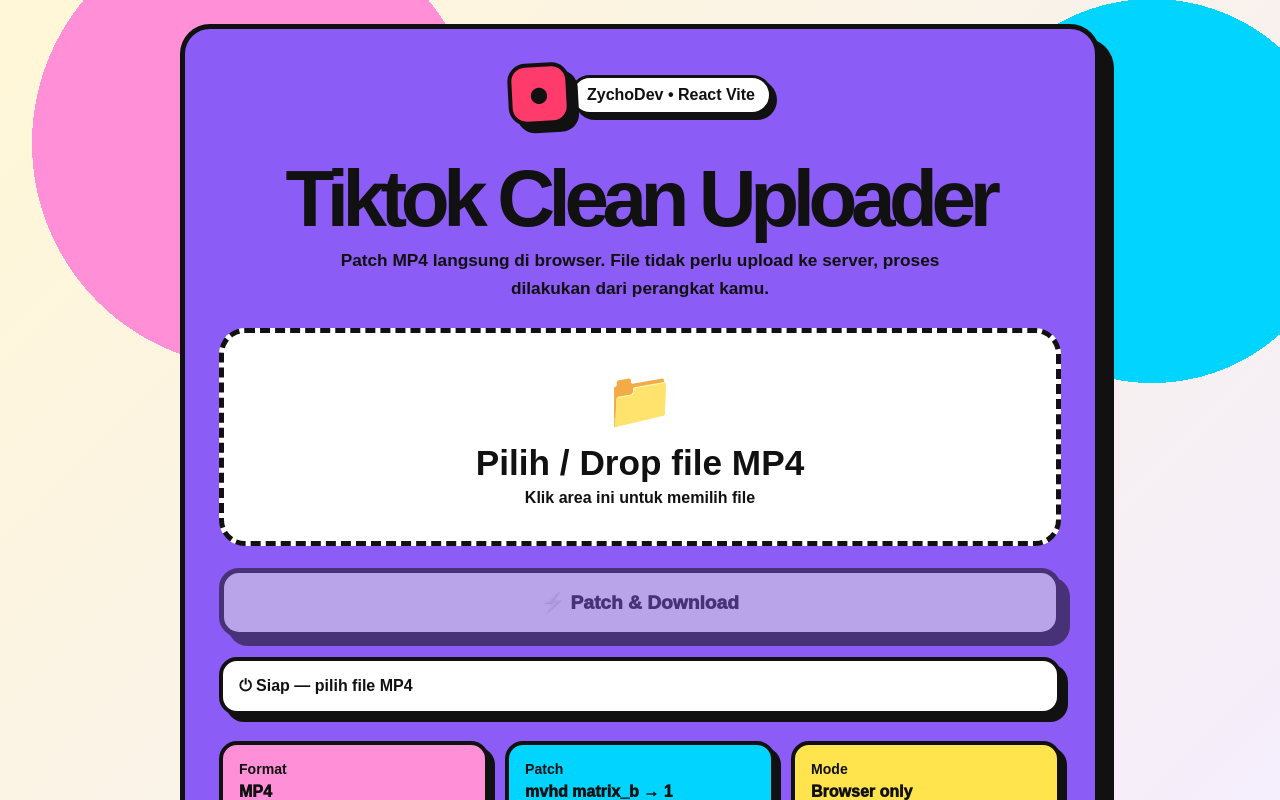
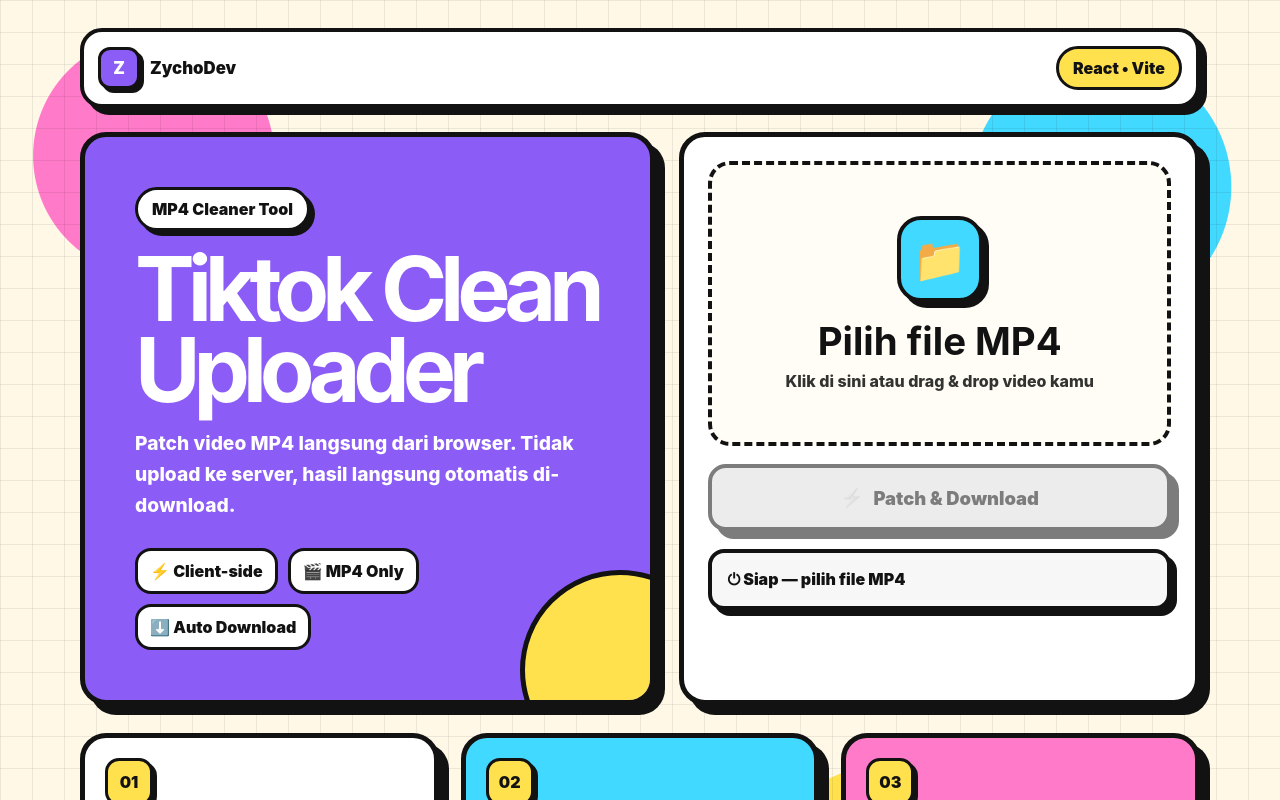
Before and after one commit to 4ETHERVEIL/uploader-tik, a React (Vite) app: page / in a window 1280 px wide. Shown: the top 800 px of the page. Built offline with nearby package versions, Linux system fonts and the light colour scheme.

Commit message:
Feat: push from GitHub Fast Push

```diff
--- a/src/App.jsx
+++ b/src/App.jsx
@@ -194,21 +194,37 @@
     }
   }
 
+
   return (
     <main className="page">
-      <section className="uploader">
-        <div className="brand">
-          <div className="icon">⬤</div>
-          <span className="pill">ZychoDev • React Vite</span>
+      <section className="shell">
+        <nav className="topbar">
+          <div className="logo">
+            <span className="logo-mark">Z</span>
+            <span>ZychoDev</span>
+          </div>
+          <span className="nav-badge">React • Vite</span>
+        </nav>
+
+        <div className="hero-grid">
+          <section className="hero-card">
+            <span className="eyebrow">MP4 Cleaner Tool</span>
             <h1>Tiktok Clean Uploader</h1>
             <p>
-            Patch MP4 langsung di browser. File tidak perlu upload ke server,
-            proses dilakukan dari perangkat kamu.
+              Patch video MP4 langsung dari browser. Tidak upload ke server,
+              hasil langsung otomatis di-download.
             </p>
+
+            <div className="feature-row">
+              <span>⚡ Client-side</span>
+              <span>🎬 MP4 Only</span>
+              <span>⬇️ Auto Download</span>
             </div>
+          </section>
 
+          <section className="upload-panel">
             <div
-          className={`drop-zone ${dragActive ? 'active' : ''}`}
+              className={`drop-zone ${dragActive ? 'active' : ''} ${selectedFile ? 'has-file' : ''}`}
               onDragOver={onDragOver}
               onDragLeave={onDragLeave}
               onDrop={onDrop}
@@ -222,9 +238,13 @@
                 onChange={onInputChange}
               />
 
-          <div className="drop-icon">📁</div>
-          <h2>{selectedFile ? shortName(selectedFile.name) : 'Pilih / Drop file MP4'}</h2>
-          <p>{selectedFile ? `${(selectedFile.size / 1024 / 1024).toFixed(2)} MB` : 'Klik area ini untuk memilih file'}</p>
+              <div className="file-icon">{selectedFile ? '🎞️' : '📁'}</div>
+              <h2>{selectedFile ? shortName(selectedFile.name) : 'Pilih file MP4'}</h2>
+              <p>
+                {selectedFile
+                  ? `${(selectedFile.size / 1024 / 1024).toFixed(2)} MB • klik untuk ganti file`
+                  : 'Klik di sini atau drag & drop video kamu'}
+              </p>
             </div>
 
             <button
@@ -232,32 +252,39 @@
               disabled={!selectedFile || isProcessing}
               onClick={patchAndDownload}
             >
-          {isProcessing ? 'Memproses...' : '⚡ Patch & Download'}
+              <span>{isProcessing ? '⏳' : '⚡'}</span>
+              {isProcessing ? 'Lagi diproses...' : 'Patch & Download'}
             </button>
 
             <div className={`status ${status.state}`}>
               {status.text}
             </div>
-
-        <div className="info-grid">
-          <article>
-            <strong>Format</strong>
-            <span>MP4</span>
-          </article>
-          <article>
-            <strong>Patch</strong>
-            <span>mvhd matrix_b → 1</span>
-          </article>
-          <article>
-            <strong>Mode</strong>
-            <span>Browser only</span>
-          </article>
+          </section>
         </div>
 
+        <section className="info-grid">
+          <article>
+            <div className="mini-icon">01</div>
+            <strong>Pilih Video</strong>
+            <span>Ambil file `.mp4` dari perangkat kamu.</span>
+          </article>
+
+          <article>
+            <div className="mini-icon">02</div>
+            <strong>Patch Otomatis</strong>
+            <span>Tool mengubah matrix MP4 tanpa server.</span>
+          </article>
+
+          <article>
+            <div className="mini-icon">03</div>
+            <strong>Download Hasil</strong>
+            <span>File baru akan tersimpan sebagai `_clean.mp4`.</span>
+          </article>
+        </section>
+
         <footer>
-          <a href="https://www.tiktok.com/@0x0g0ds" target="_blank" rel="noreferrer">🎵 TikTok</a>
-          <a href="https://github.com/potaldogg" target="_blank" rel="noreferrer">🐙 GitHub</a>
-          <a href="https://instagram.com/potaldogg" target="_blank" rel="noreferrer">📷 Instagram</a>
+          <a href="https://www.tiktok.com/@0x0g0ds" target="_blank" rel="noreferrer">TikTok</a>
+          <a href="https://instagram.com/potaldogg" target="_blank" rel="noreferrer">Instagram</a>
         </footer>
       </section>
     </main>
--- a/src/styles.css
+++ b/src/styles.css
@@ -1,3 +1,16 @@
+:root {
+  --ink: #121212;
+  --paper: #fff8e7;
+  --purple: #8b5cf6;
+  --yellow: #ffe14d;
+  --cyan: #41d9ff;
+  --pink: #ff7ac8;
+  --green: #64f58d;
+  --red: #ff6464;
+  --shadow: 10px 10px 0 var(--ink);
+  --radius: 26px;
+}
+
 * {
   box-sizing: border-box;
 }
@@ -10,12 +23,16 @@
 
 body {
   margin: 0;
-  font-family: Arial, Helvetica, sans-serif;
-  color: #111;
+  font-family: Inter, Arial, Helvetica, sans-serif;
+  color: var(--ink);
   background:
-    radial-gradient(circle at 20% 15%, #ff90d8 0 14rem, transparent 14rem),
-    radial-gradient(circle at 90% 20%, #00d4ff 0 12rem, transparent 12rem),
-    linear-gradient(135deg, #fff7d6, #f4edff);
+    linear-gradient(90deg, rgba(18, 18, 18, .08) 1px, transparent 1px),
+    linear-gradient(rgba(18, 18, 18, .08) 1px, transparent 1px),
+    radial-gradient(circle at 12% 15%, var(--pink) 0 120px, transparent 121px),
+    radial-gradient(circle at 86% 18%, var(--cyan) 0 130px, transparent 131px),
+    radial-gradient(circle at 70% 88%, var(--yellow) 0 150px, transparent 151px),
+    var(--paper);
+  background-size: 32px 32px, 32px 32px, auto, auto, auto, auto;
 }
 
 button,
@@ -25,167 +42,286 @@
 
 .page {
   min-height: 100vh;
+  padding: 28px;
+}
+
+.shell {
+  width: min(1120px, 100%);
+  margin: 0 auto;
+}
+
+.topbar {
+  display: flex;
+  justify-content: space-between;
+  align-items: center;
+  gap: 14px;
+  margin-bottom: 24px;
+  padding: 14px;
+  background: white;
+  border: 4px solid var(--ink);
+  border-radius: 22px;
+  box-shadow: 7px 7px 0 var(--ink);
+}
+
+.logo {
+  display: flex;
+  align-items: center;
+  gap: 10px;
+  font-weight: 950;
+  font-size: 1.05rem;
+}
+
+.logo-mark {
   display: grid;
   place-items: center;
-  padding: 24px;
+  width: 42px;
+  height: 42px;
+  background: var(--purple);
+  color: white;
+  border: 3px solid var(--ink);
+  border-radius: 12px;
+  box-shadow: 4px 4px 0 var(--ink);
 }
 
-.uploader {
-  width: min(920px, 100%);
-  background: #8b5cf6;
-  border: 5px solid #111;
-  border-radius: 30px;
-  padding: 34px;
-  box-shadow: 14px 14px 0 #111;
+.nav-badge {
+  background: var(--yellow);
+  border: 3px solid var(--ink);
+  border-radius: 999px;
+  padding: 9px 14px;
+  font-weight: 950;
+  white-space: nowrap;
 }
 
-.brand {
-  text-align: center;
-  margin-bottom: 26px;
+.hero-grid {
+  display: grid;
+  grid-template-columns: 1.05fr .95fr;
+  gap: 24px;
+  align-items: stretch;
 }
 
-.icon {
-  display: inline-grid;
-  place-items: center;
-  width: 62px;
-  height: 62px;
-  margin-bottom: 14px;
-  background: #ff3b6b;
-  border: 4px solid #111;
-  border-radius: 18px;
-  box-shadow: 8px 8px 0 #111;
-  transform: rotate(-3deg);
+.hero-card,
+.upload-panel,
+.info-grid article {
+  border: 5px solid var(--ink);
+  border-radius: var(--radius);
+  box-shadow: var(--shadow);
 }
 
-.pill {
+.hero-card {
+  min-height: 100%;
+  padding: clamp(26px, 5vw, 50px);
+  background: var(--purple);
+  color: white;
+  position: relative;
+  overflow: hidden;
+}
+
+.hero-card::after {
+  content: "";
+  position: absolute;
+  right: -70px;
+  bottom: -70px;
+  width: 190px;
+  height: 190px;
+  background: var(--yellow);
+  border: 5px solid var(--ink);
+  border-radius: 50%;
+}
+
+.eyebrow {
   display: inline-block;
-  background: #fff;
-  border: 3px solid #111;
+  margin-bottom: 18px;
+  padding: 9px 14px;
+  background: white;
+  color: var(--ink);
+  border: 3px solid var(--ink);
   border-radius: 999px;
-  padding: 8px 14px;
-  font-weight: 900;
-  box-shadow: 5px 5px 0 #111;
+  box-shadow: 5px 5px 0 var(--ink);
+  font-weight: 950;
 }
 
 h1 {
-  margin: 22px 0 10px;
-  font-size: clamp(2.2rem, 7vw, 5rem);
-  line-height: .95;
-  letter-spacing: -0.08em;
+  margin: 0 0 18px;
+  max-width: 680px;
+  font-size: clamp(3rem, 7vw, 6rem);
+  line-height: .9;
+  letter-spacing: -.08em;
 }
 
-.brand p {
-  max-width: 660px;
-  margin: 0 auto;
-  font-size: 1.08rem;
+.hero-card p {
+  max-width: 600px;
+  margin: 0;
+  font-size: clamp(1rem, 2vw, 1.2rem);
   line-height: 1.6;
-  font-weight: 700;
+  font-weight: 800;
+}
+
+.feature-row {
+  display: flex;
+  flex-wrap: wrap;
+  gap: 10px;
+  margin-top: 28px;
+}
+
+.feature-row span {
+  background: white;
+  color: var(--ink);
+  border: 3px solid var(--ink);
+  border-radius: 16px;
+  padding: 10px 12px;
+  font-weight: 950;
+}
+
+.upload-panel {
+  padding: 24px;
+  background: white;
 }
 
 .drop-zone {
-  margin-top: 26px;
-  padding: 34px 22px;
-  background: #fff;
-  border: 5px dashed #111;
-  border-radius: 26px;
+  min-height: 285px;
+  display: grid;
+  place-items: center;
+  align-content: center;
+  gap: 10px;
+  padding: 28px;
   text-align: center;
+  border: 4px dashed var(--ink);
+  border-radius: 22px;
+  background: #fffdf5;
   cursor: pointer;
-  transition: transform .15s ease, background .15s ease;
+  transition: .18s ease;
 }
 
 .drop-zone:hover,
 .drop-zone.active {
-  background: #ffe44d;
-  transform: translate(-3px, -3px);
+  transform: translate(-4px, -4px);
+  background: var(--yellow);
+  box-shadow: 8px 8px 0 var(--ink);
+}
+
+.drop-zone.has-file {
+  background: var(--green);
 }
 
 .file-input {
   display: none;
 }
 
-.drop-icon {
-  font-size: 3.5rem;
+.file-icon {
+  display: grid;
+  place-items: center;
+  width: 86px;
+  height: 86px;
+  background: var(--cyan);
+  border: 4px solid var(--ink);
+  border-radius: 24px;
+  box-shadow: 6px 6px 0 var(--ink);
+  font-size: 2.7rem;
 }
 
 .drop-zone h2 {
-  margin: 10px 0 6px;
-  font-size: clamp(1.3rem, 4vw, 2.2rem);
+  margin: 10px 0 0;
+  font-size: clamp(1.45rem, 4vw, 2.4rem);
+  line-height: 1;
 }
 
 .drop-zone p {
   margin: 0;
-  font-weight: 800;
+  max-width: 360px;
+  font-weight: 850;
+  opacity: .86;
 }
 
 .patch-button {
   width: 100%;
-  margin-top: 22px;
-  border: 5px solid #111;
-  border-radius: 20px;
-  padding: 18px 22px;
-  color: #111;
-  background: #ffe44d;
-  font-size: 1.2rem;
+  margin-top: 18px;
+  display: flex;
+  align-items: center;
+  justify-content: center;
+  gap: 10px;
+  border: 4px solid var(--ink);
+  border-radius: 18px;
+  padding: 18px 20px;
+  background: var(--yellow);
+  color: var(--ink);
+  font-size: 1.15rem;
   font-weight: 950;
   cursor: pointer;
-  box-shadow: 9px 9px 0 #111;
+  box-shadow: 8px 8px 0 var(--ink);
+  transition: .12s ease;
+}
+
+.patch-button:hover:not(:disabled) {
+  transform: translate(-3px, -3px);
+  box-shadow: 11px 11px 0 var(--ink);
 }
 
 .patch-button:active:not(:disabled) {
-  transform: translate(5px, 5px);
-  box-shadow: 4px 4px 0 #111;
+  transform: translate(4px, 4px);
+  box-shadow: 4px 4px 0 var(--ink);
 }
 
 .patch-button:disabled {
+  opacity: .55;
   cursor: not-allowed;
-  opacity: .55;
   filter: grayscale(1);
 }
 
 .status {
-  margin-top: 20px;
-  padding: 16px;
-  border: 4px solid #111;
-  border-radius: 18px;
-  background: #fff;
-  font-weight: 900;
-  box-shadow: 7px 7px 0 #111;
+  margin-top: 18px;
+  padding: 15px;
+  border: 4px solid var(--ink);
+  border-radius: 16px;
+  background: #f7f7f7;
+  font-weight: 950;
+  line-height: 1.45;
+  box-shadow: 6px 6px 0 var(--ink);
   word-break: break-word;
 }
 
 .status.processing {
-  background: #00d4ff;
+  background: var(--cyan);
 }
 
 .status.success {
-  background: #62ff91;
+  background: var(--green);
 }
 
 .status.error {
-  background: #ff6b6b;
+  background: var(--red);
 }
 
 .info-grid {
   display: grid;
   grid-template-columns: repeat(3, 1fr);
-  gap: 16px;
-  margin-top: 26px;
+  gap: 22px;
+  margin-top: 28px;
 }
 
 .info-grid article {
-  background: #ff90d8;
-  border: 4px solid #111;
-  border-radius: 18px;
-  padding: 16px;
-  box-shadow: 6px 6px 0 #111;
+  padding: 20px;
+  background: white;
 }
 
 .info-grid article:nth-child(2) {
-  background: #00d4ff;
+  background: var(--cyan);
 }
 
 .info-grid article:nth-child(3) {
-  background: #ffe44d;
+  background: var(--pink);
+}
+
+.mini-icon {
+  display: inline-grid;
+  place-items: center;
+  width: 48px;
+  height: 48px;
+  margin-bottom: 14px;
+  background: var(--yellow);
+  border: 3px solid var(--ink);
+  border-radius: 14px;
+  box-shadow: 4px 4px 0 var(--ink);
+  font-weight: 950;
 }
 
 .info-grid strong,
@@ -195,11 +331,12 @@
 
 .info-grid strong {
   margin-bottom: 6px;
-  font-size: .88rem;
+  font-size: 1.2rem;
 }
 
 .info-grid span {
-  font-weight: 950;
+  font-weight: 800;
+  line-height: 1.45;
 }
 
 footer {
@@ -207,32 +344,62 @@
   flex-wrap: wrap;
   justify-content: center;
   gap: 12px;
-  margin-top: 26px;
+  margin: 30px 0 10px;
 }
 
 footer a {
-  color: #111;
-  background: #fff;
-  border: 3px solid #111;
+  color: var(--ink);
+  background: white;
+  border: 3px solid var(--ink);
   border-radius: 999px;
-  padding: 10px 14px;
+  padding: 11px 16px;
   text-decoration: none;
   font-weight: 950;
-  box-shadow: 5px 5px 0 #111;
+  box-shadow: 5px 5px 0 var(--ink);
 }
 
-@media (max-width: 700px) {
-  .page {
-    padding: 14px;
-  }
-
-  .uploader {
-    padding: 22px;
-    border-radius: 24px;
-    box-shadow: 8px 8px 0 #111;
+@media (max-width: 860px) {
+  .hero-grid {
+    grid-template-columns: 1fr;
   }
 
   .info-grid {
     grid-template-columns: 1fr;
   }
 }
+
+@media (max-width: 560px) {
+  .page {
+    padding: 14px;
+  }
+
+  .topbar {
+    align-items: stretch;
+    flex-direction: column;
+  }
+
+  .nav-badge {
+    text-align: center;
+  }
+
+  .hero-card,
+  .upload-panel,
+  .info-grid article {
+    border-width: 4px;
+    box-shadow: 7px 7px 0 var(--ink);
+  }
+
+  .hero-card,
+  .upload-panel {
+    padding: 20px;
+  }
+
+  .drop-zone {
+    min-height: 230px;
+    padding: 20px;
+  }
+
+  h1 {
+    font-size: clamp(2.6rem, 15vw, 4.1rem);
+  }
+}
```
Lines whose indentation alone changed are shown as unchanged.
